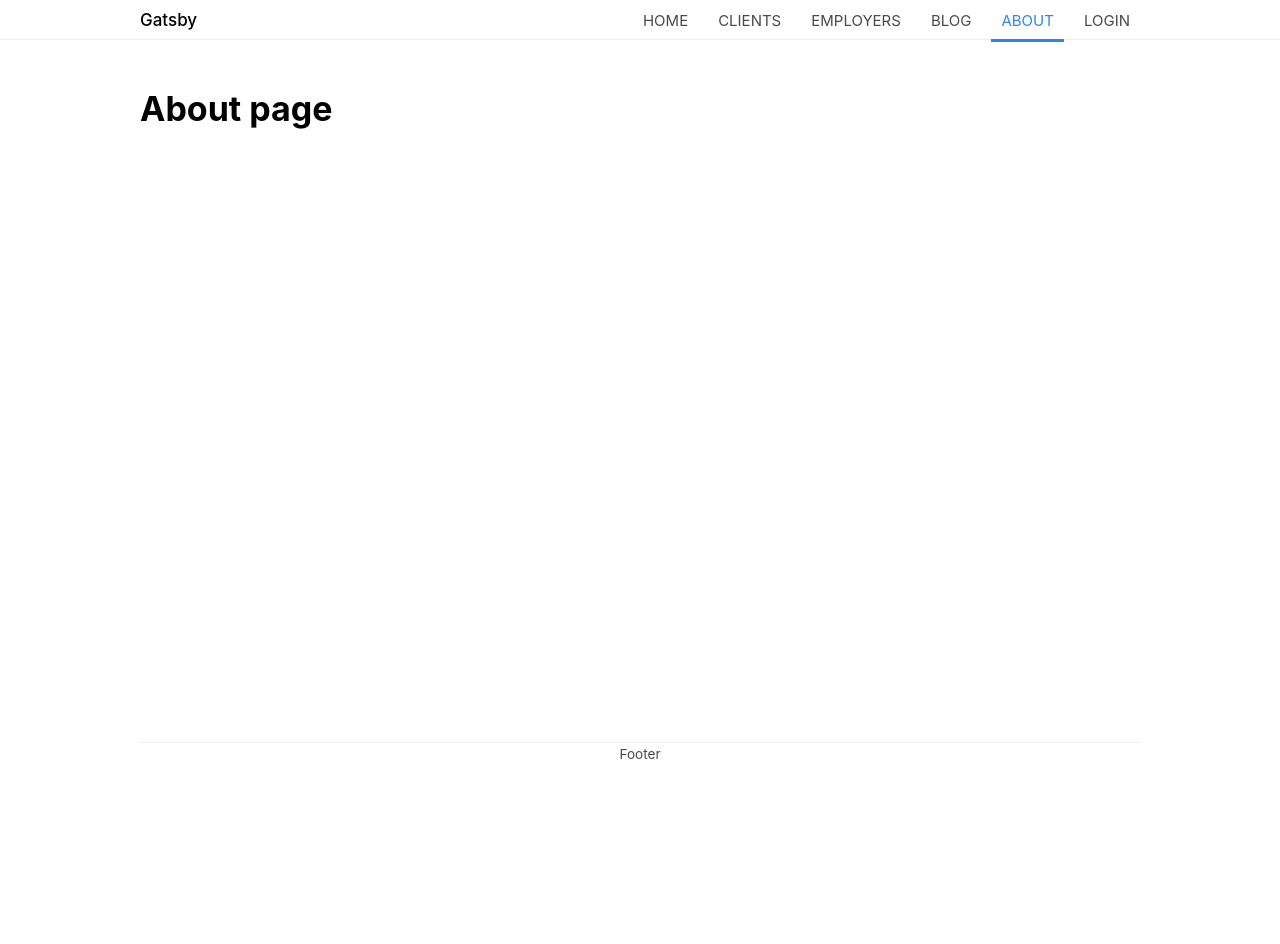
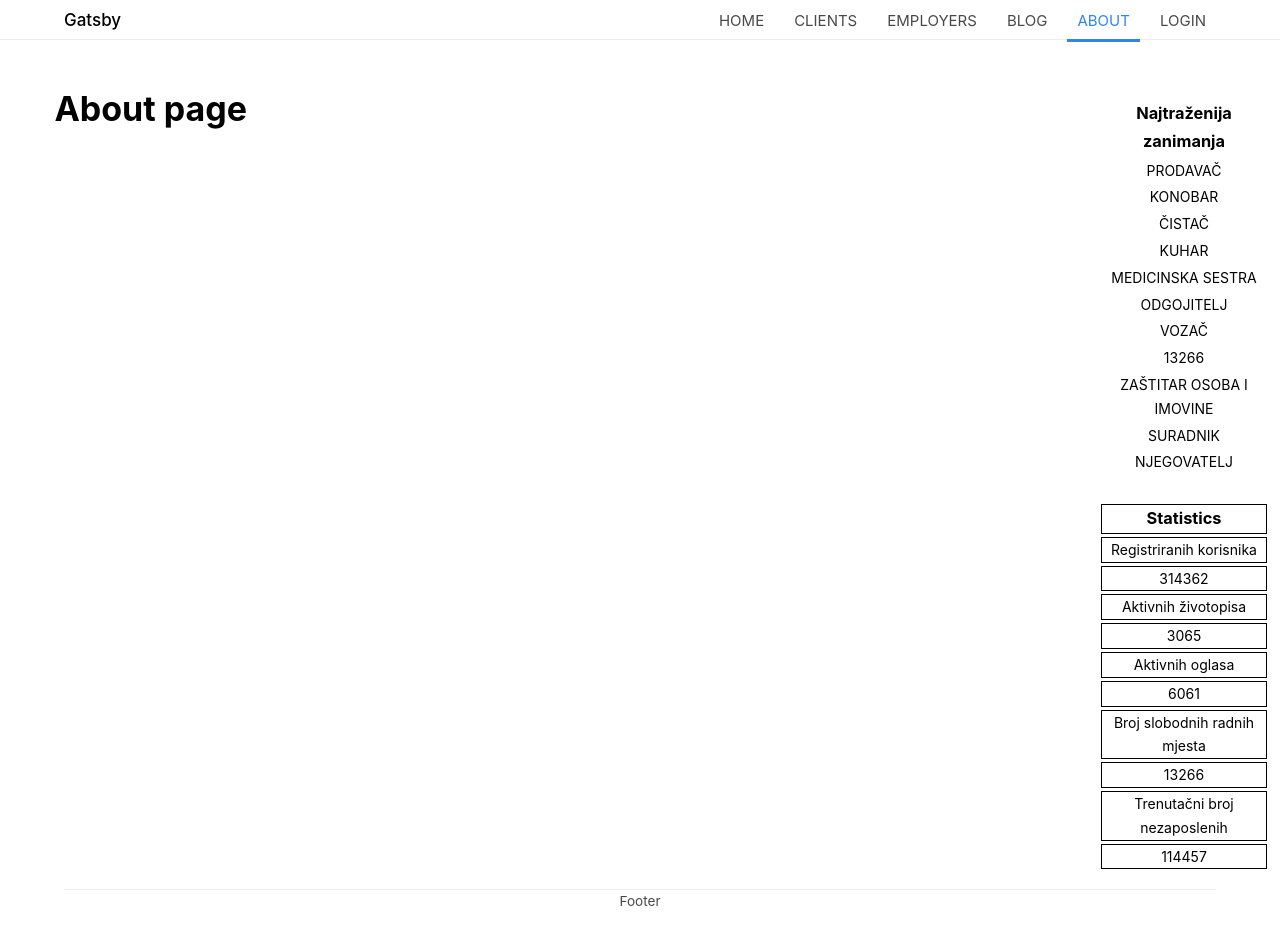
Before and after one commit to SZeravic/Human-Computer-Interfaces, a Gatsby site in the folder Project/: page /about in a window 1280 px wide. Before the commit the page ends 800 px from the top, so only its background shows below. Built offline with nearby package versions, Linux system fonts and the light colour scheme; Gatsby itself is replaced by a stand-in of ours.

Commit message:
Main content progress

```diff
--- a/Project/src/components/Container/index.js
+++ b/Project/src/components/Container/index.js
@@ -3,5 +3,7 @@ import styles from "./styles.module.css";
 import cn from "classnames";
 
 export default ({ className, children }) => (
-  <div className={cn(className, styles.Container)}>{children}</div>
+  <div className={cn(className, styles.Container)}>
+    {children}
+  </div>
 );
--- a/Project/src/components/Container/styles.module.css
+++ b/Project/src/components/Container/styles.module.css
@@ -1,5 +1,4 @@
 .Container {
   margin: 0 auto;
-  max-width: 1000px;
   width: 90%;
 }
--- a/Project/src/components/Layout/Main/styles.module.css
+++ /dev/null
@@ -1,3 +0,0 @@
-.Main {
-  flex: 1;
-}
--- /dev/null
+++ b/Project/src/components/Layout/MainContent/Aside.js
@@ -0,0 +1,41 @@
+import React from "react";
+import { Container } from "components";
+import styles from "./styles.module.css";
+
+export default () => {
+  return (
+  <aside className={styles.Aside}>
+
+    <Container>
+      <h3 className={styles.AsideJobItem}> Najtraženija zanimanja </h3>
+      <p className={styles.AsideJobItem}> PRODAVAČ </p>
+      <p className={styles.AsideJobItem}> KONOBAR </p>
+      <p className={styles.AsideJobItem}> ČISTAČ </p>
+      <p className={styles.AsideJobItem}> KUHAR </p>
+      <p className={styles.AsideJobItem}> MEDICINSKA SESTRA </p>
+      <p className={styles.AsideJobItem}> ODGOJITELJ </p>
+      <p className={styles.AsideJobItem}> VOZAČ </p>
+      <p className={styles.AsideJobItem}> 13266 </p>
+      <p className={styles.AsideJobItem}> ZAŠTITAR OSOBA I IMOVINE </p>
+      <p className={styles.AsideJobItem}> SURADNIK </p>
+      <p className={styles.AsideJobItem}> NJEGOVATELJ </p>
+    </Container>
+
+    <br/>
+
+    <Container>
+      <h3 className={styles.AsideStatistics}> Statistics </h3>
+      <p className={styles.AsideStatistics}> Registriranih korisnika </p>
+      <p className={styles.AsideStatistics}> 314362 </p>
+      <p className={styles.AsideStatistics}> Aktivnih životopisa </p>
+      <p className={styles.AsideStatistics}> 3065 </p>
+      <p className={styles.AsideStatistics}> Aktivnih oglasa </p>
+      <p className={styles.AsideStatistics}> 6061 </p>
+      <p className={styles.AsideStatistics}> Broj slobodnih radnih mjesta </p>
+      <p className={styles.AsideStatistics}> 13266 </p>
+      <p className={styles.AsideStatistics}> Trenutačni broj nezaposlenih </p>
+      <p className={styles.AsideStatistics}> 114457 </p>
+    </Container>
+  </aside>
+  )
+};
--- a/Project/src/components/Layout/Main/index.js
+++ b/Project/src/components/Layout/MainContent/Main.js
@@ -5,7 +5,9 @@ import styles from "./styles.module.css";
 export default ({ children }) => {
   return (
   <main className={styles.Main}>
-    <Container>{children}</Container>
+    <Container>
+      {children}
+    </Container>
   </main>
   )
 };
--- /dev/null
+++ b/Project/src/components/Layout/MainContent/index.js
@@ -0,0 +1,15 @@
+import React from "react";
+import Main from "./Main";
+import Aside from "./Aside";
+import styles from "./styles.module.css";
+
+export default ({ children }) => {
+  return (
+      <main className={styles.MainContent}>
+        <Main className={styles.Main}>
+            {children}
+        </Main>
+        <Aside className={styles.Aside}/>
+      </main>
+  )
+};
--- /dev/null
+++ b/Project/src/components/Layout/MainContent/styles.module.css
@@ -0,0 +1,34 @@
+.MainContent {
+    display: flex;
+    height: 100%;
+}
+
+.Main {
+    min-width: 85%;
+
+}
+
+.Aside {
+    min-width: 15%;
+    padding-top: 1rem;
+    font-size: 14px;
+}
+
+.AsideJobItem {
+    text-align: center;
+    margin: 3px;
+}
+
+.AsideStatistics {
+    text-align: center;
+    border: 1px solid black;
+    margin: 3px;
+}
+
+
+@media only screen and (max-width: 450px) {
+    .Aside {
+      display: none;
+      transition: all 0.25s linear;
+    }
+  }
--- a/Project/src/components/Layout/Overlay/styles.module.css
+++ b/Project/src/components/Layout/Overlay/styles.module.css
@@ -7,8 +7,9 @@
   height: 0;
   opacity: 0;
   background-color: var(--color-blue, #000);
-  transition: opacity ease 0.5s, width linear 0.01s 0.5s,
-    height linear 0.01s 0.5s;
+  transition: opacity ease 0.5s,
+              width linear 0.01s 0.5s,
+              height linear 0.01s 0.5s;
 }
 
 @media only screen and (max-width: 450px) {
--- a/Project/src/components/Layout/index.js
+++ b/Project/src/components/Layout/index.js
@@ -1,6 +1,6 @@
 import React, { Component } from "react";
 import { SiteContainer } from "components";
-import Main from "./Main";
+import MainContent from "./MainContent"
 import Header from "./Header";
 import Footer from "./Footer";
 import MenuButton from "./MenuButton";
@@ -46,7 +46,7 @@ class Layout extends Component {
         <MenuButton status={status} onClick={this.showMenu} />
         <Overlay status={status} onClick={this.showMenu} />
         <SideMenu status={status} />
-        <Main>{children}</Main>
+        <MainContent children={children}></MainContent>
         <Footer />
       </SiteContainer>
     );
--- a/Project/src/components/SiteContainer/index.js
+++ b/Project/src/components/SiteContainer/index.js
@@ -2,5 +2,7 @@ import React from "react";
 import styles from "./styles.module.css";
 
 export default ({ children }) => (
-  <div className={styles.Container}> {children} </div>
+  <div className={styles.Container}>
+    {children}
+  </div>
 );
--- a/Project/src/templates/blog-post.js
+++ b/Project/src/templates/blog-post.js
@@ -8,10 +8,7 @@ export default ({ data }) => {
   return (
     <>
       <h1>{post.frontmatter.title}</h1>
-      <section
-        className={styles.Post}
-        dangerouslySetInnerHTML={{ __html: post.html }}
-      />
+      <section className={styles.Post} dangerouslySetInnerHTML={{ __html: post.html }}/>
     </>
   );
 };
```
Also changed, not shown: Project/src/styles/index.css (line endings or trailing spaces).
